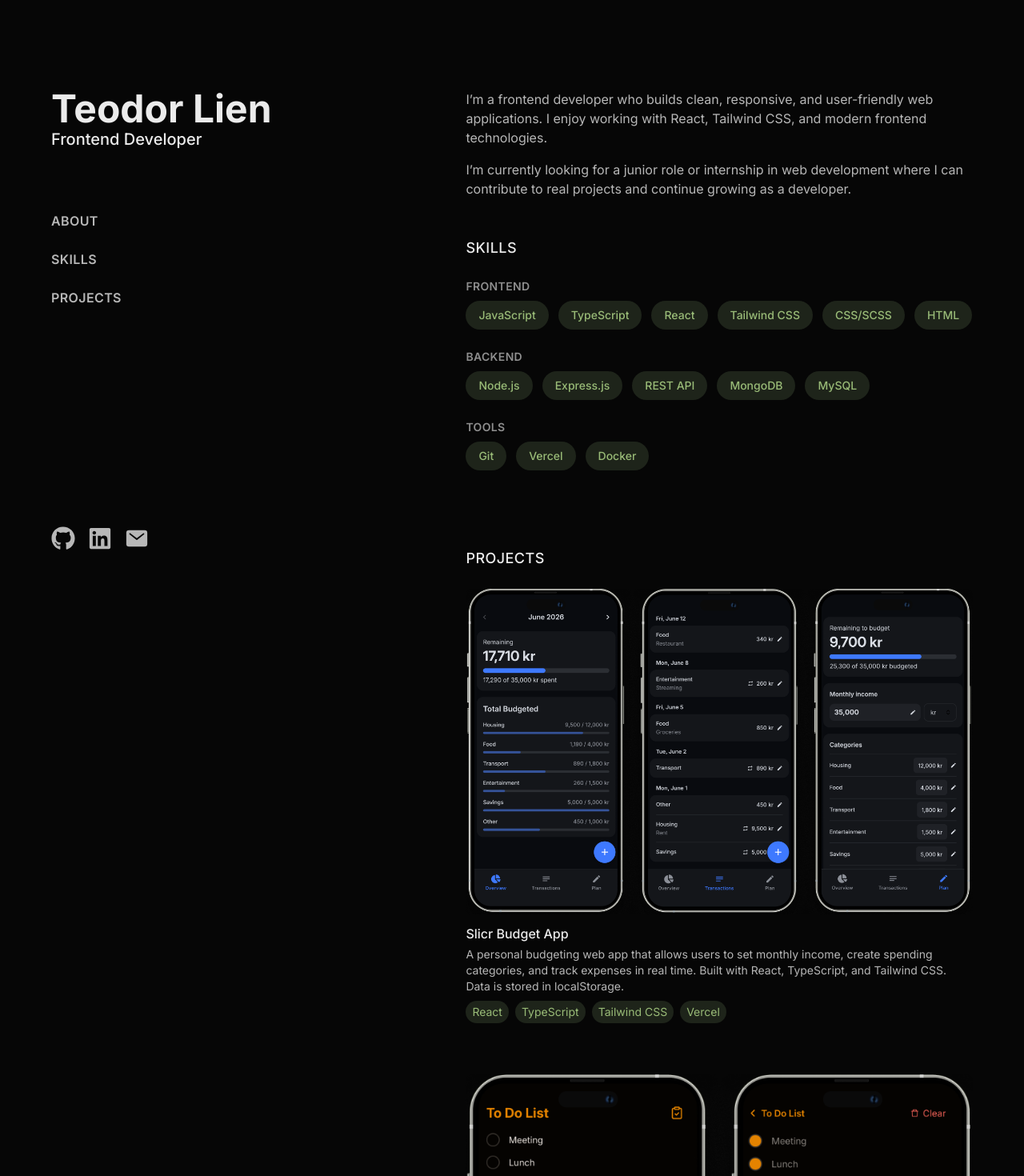
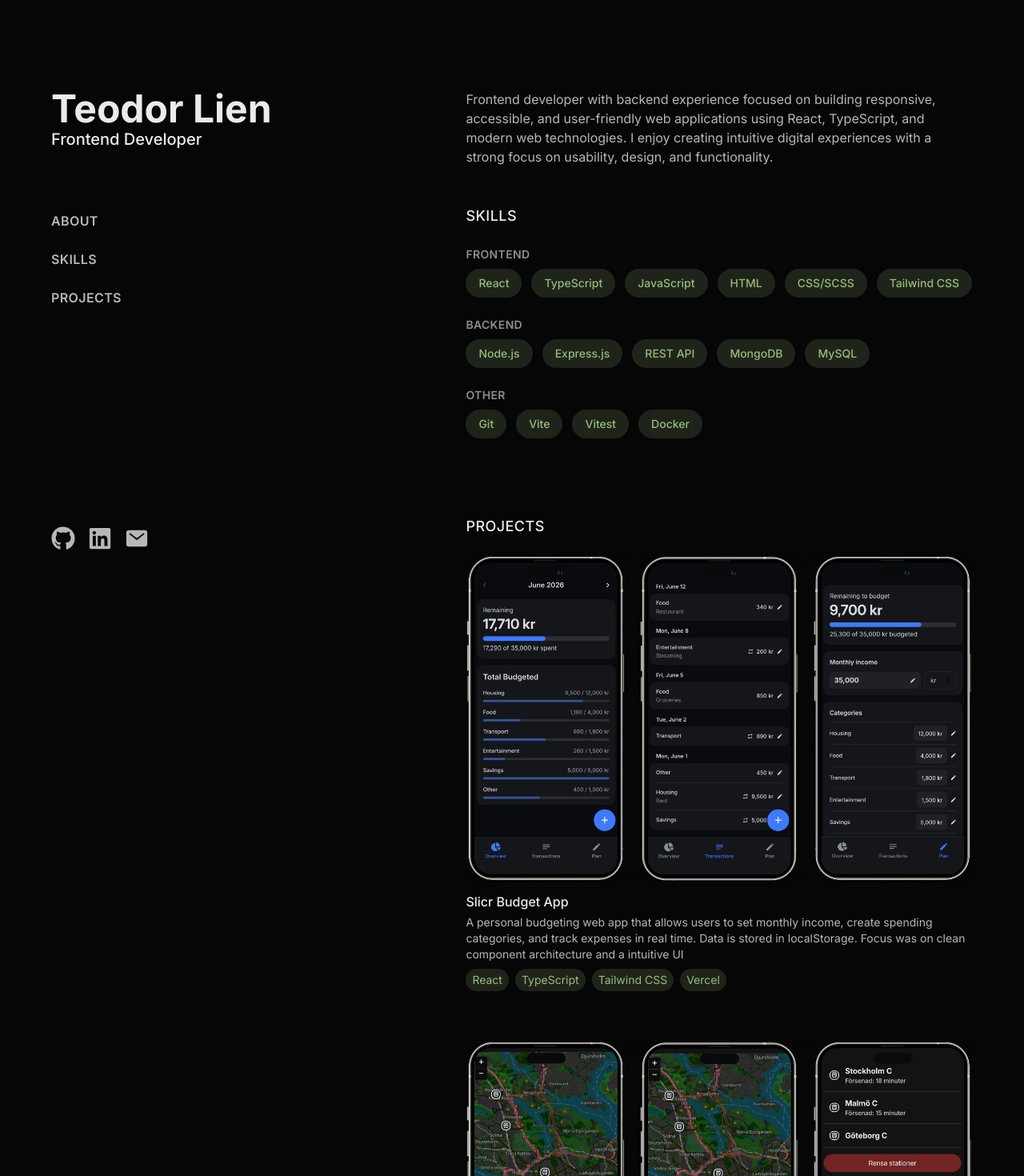
Before and after one commit to Teodor29/Teodor29.github.io, a React (Vite) app: page / in a window 1280 px wide. Shown: the top 1470 px of the page at 80% size. Built offline with nearby package versions, Linux system fonts and the light colour scheme.

Commit message:
update content

```diff
--- a/src/components/Home.jsx
+++ b/src/components/Home.jsx
@@ -2,15 +2,11 @@ const Home = () => {
   return (
     <section className="section md:p-0 space-y-4" id="home">
       <p>
-        I’m a frontend developer who builds clean, responsive, and user-friendly
-        web applications. I enjoy working with React, Tailwind CSS, and modern
-        frontend technologies.
-      </p>
-
-      <p>
-        I’m currently looking for a junior role or internship in web development
-        where I can contribute to real projects and continue growing as a
-        developer.
+        Frontend developer with backend experience focused on building
+        responsive, accessible, and user-friendly web applications using React,
+        TypeScript, and modern web technologies. I enjoy creating intuitive
+        digital experiences with a strong focus on usability, design, and
+        functionality.
       </p>
     </section>
   )
--- a/src/data/portfolioData.js
+++ b/src/data/portfolioData.js
@@ -10,12 +10,12 @@ export const skills = [
   {
     category: 'Frontend',
     items: [
+      'React',
+      'TypeScript',
       'JavaScript',
-      'TypeScript',
-      'React',
+      'HTML',
+      'CSS/SCSS',
       'Tailwind CSS',
-      'CSS/SCSS',
-      'HTML',
     ],
   },
   {
@@ -23,29 +23,21 @@ export const skills = [
     items: ['Node.js', 'Express.js', 'REST API', 'MongoDB', 'MySQL'],
   },
   {
-    category: 'Tools',
-    items: ['Git', 'Vercel', 'Docker'],
+    category: 'Other',
+    items: ['Git', 'Vite', 'Vitest', 'Docker'],
   },
 ]
 export const projects = [
   {
     title: 'Slicr Budget App',
     description:
-      'A personal budgeting web app that allows users to set monthly income, create spending categories, and track expenses in real time. Built with React, TypeScript, and Tailwind CSS. Data is stored in localStorage.',
+      'A personal budgeting web app that allows users to set monthly income, create spending categories, and track expenses in real time. Data is stored in localStorage. Focus was on clean component architecture and a intuitive UI',
     image: slicr,
     altText: 'Slicr Budget App',
     skills: ['React', 'TypeScript', 'Tailwind CSS', 'Vercel'],
     link: 'https://slicr-budget-app.vercel.app/',
   },
-  {
-    title: 'To Do List',
-    description:
-      'A task management app built with React and Tailwind CSS. Users can create, complete, and manage tasks with a clean and minimal UI.',
-    image: toDo,
-    altText: 'To Do App',
-    skills: ['React', 'JavaScript', 'Tailwind CSS', 'Vercel'],
-    link: 'https://to-do-teodor29.vercel.app/',
-  },
+
   {
     title: 'Train Delay Map',
     description:
@@ -58,7 +50,7 @@ export const projects = [
   {
     title: 'E-scooter Rental',
     description:
-      'A full-stack group project featuring an electric scooter rental system with backend services, simulation layer, and three clients (admin, mobile, and desktop). Responsible for frontend development and Docker-based containerization for local development.',
+      'A full-stack group project featuring an electric scooter rental system with backend services, simulation layer, and three clients (admin, mobile, and desktop). I was responsible for frontend development and Docker-based containerization for local development.',
     image: scooterAdminMap,
     altText: 'E-scooter Rental Platform',
     skills: [
@@ -72,13 +64,4 @@ export const projects = [
     ],
     link: 'https://github.com/Teodor29/e-scooter-project-vteam',
   },
-  {
-    title: 'Lien Capital',
-    description:
-      'A responsive corporate website built with Pico CMS for an investment company. Focused on clean design, performance, and maintainable structure using Twig templates and SCSS.',
-    image: lienCapital,
-    altText: 'Lien Capital Website',
-    skills: ['PHP', 'Twig', 'SCSS', 'Pico CMS'],
-    link: 'https://github.com/Teodor29/investment-company-design',
-  },
 ]
```
Also changed, not shown: 1 other file (tests, documents, lock files or other folders).
